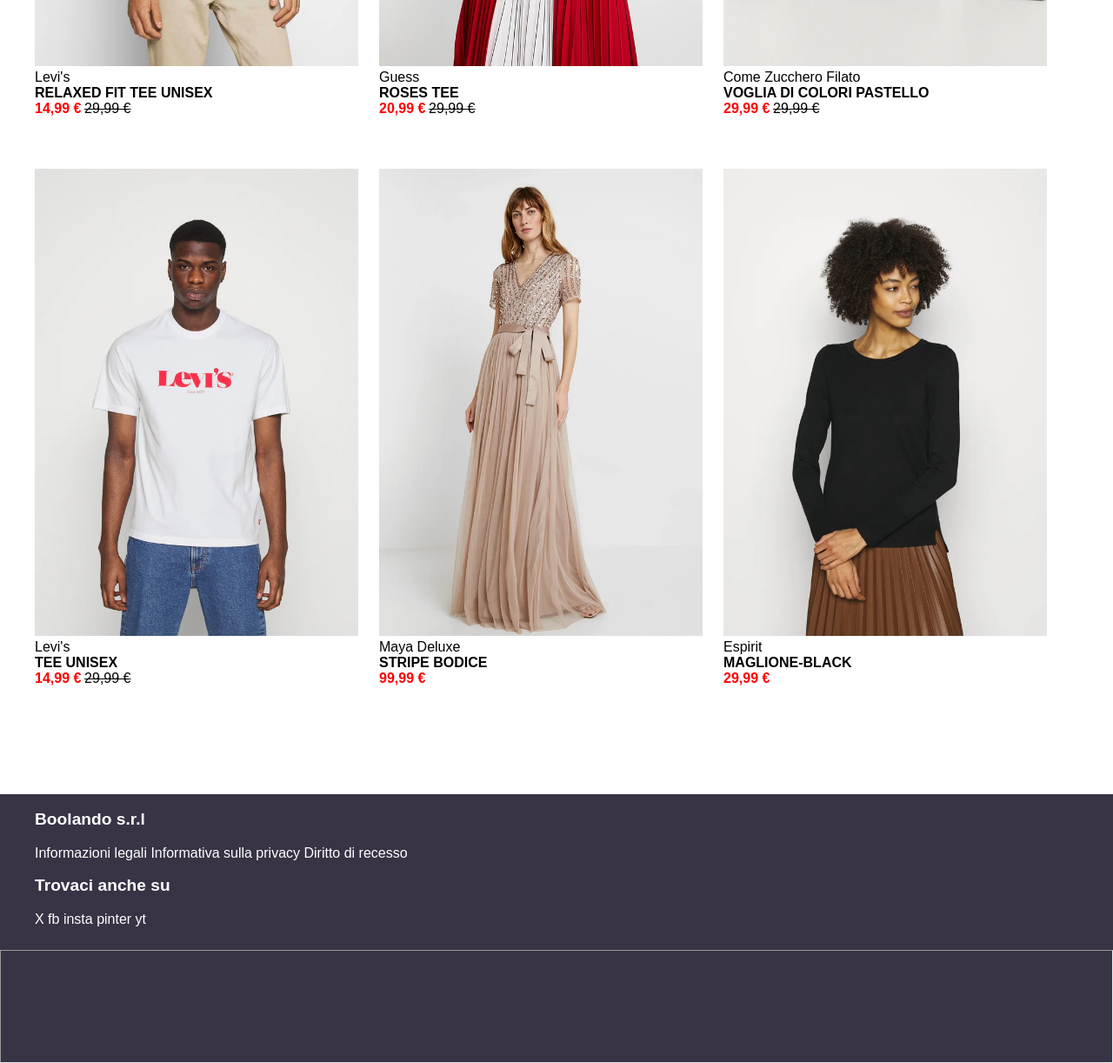
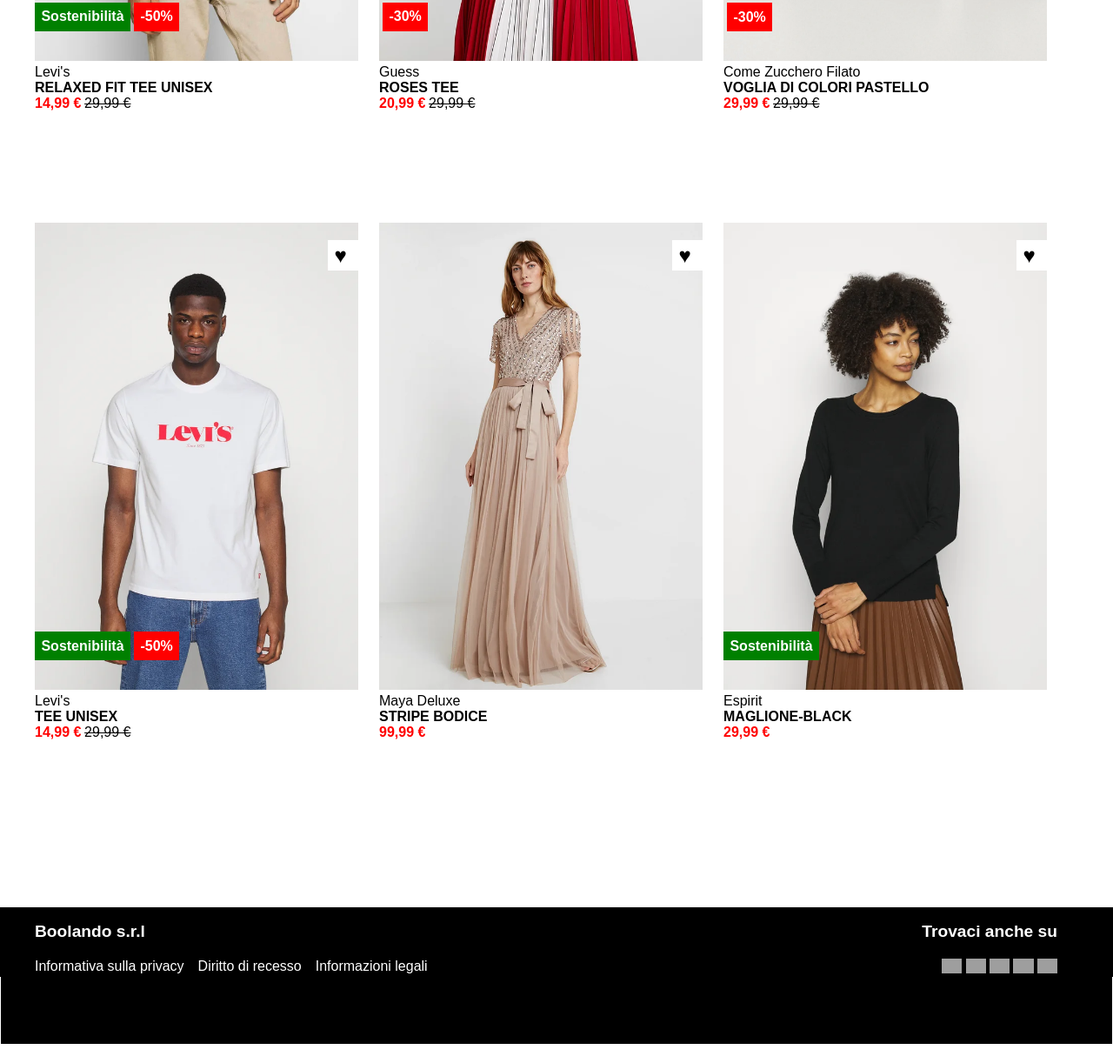
Before and after one commit to LeoPalmieri98/html-css-boolando, a plain HTML site: page index.html in a window 1280 px wide. Shown: the part 609-1831 px from the top of the page at 87% size. After the commit the page ends 1810 px from the top, so only its background shows below. Drawn offline with Linux system fonts and the light colour scheme; grey boxes are pictures that could not be loaded.

Commit message:
addhooverandfooter

```diff
--- a/index.html
+++ b/index.html
@@ -16,7 +16,7 @@
             <div class="container-row dimension-header">
                 <div id="navtext">Donna Uomo Bambini</div>
                 <img id="logosizing" src="./img/boolean-logo.png" alt="boolean-logo">
-                <div>
+                <div id="navlogin">
                     <svg xmlns="http://www.w3.org/2000/svg" fill="none" viewBox="0 0 24 24" stroke-width="1.5"
                         stroke="currentColor" class="size-6">
                         <path stroke-linecap="round" stroke-linejoin="round"
@@ -46,32 +46,49 @@
                 <h4>RELAXED FIT TEE UNISEX</h4>
                 <div><span class="colortextred">14,99 €</span><s>29,99 €</s></div>
                 </p>
+                <div class="cardheart">♥</div>
+                <div class="container-row card-image-bottom">
+                    <div class="cardgreen">Sostenibilità</div>
+                    <div class="card-red">-50%</div>
+                </div>
             </div>
-            <div class="column-33"><img src="./img/2.webp" alt="">
+            <div class="column-33 id=imghover1"><img src="./img/2.webp" alt="">
                 <p>Guess
                 <h4>ROSES TEE</h4>
                 <div><span class="colortextred">20,99 €</span><s>29,99 €</s></div>
                 </p>
+                <div class="cardheart">♥</div>
+                <div class="card-red card-image-bottom">-30%</div>
             </div>
             <div class="column-33"><img src="./img/3.webp" alt="">
                 <p>Come Zucchero Filato
                 <h4>VOGLIA DI COLORI PASTELLO</h4>
                 <div><span class="colortextred">29,99 €</span><s>29,99 €</s></div>
                 </p>
+                <div class="cardheart">♥</div>
+                <div class="card-red card-image-bottom">-30%</div>
             </div>
             <div class="column-33"><img src="./img/4.webp" alt="">
                 <p>Levi's
                 <h4>TEE UNISEX</h4>
                 <div><span class="colortextred">14,99 €</span><s>29,99 €</s></div>
                 </p>
+                <div class="cardheart">♥</div>
+                <div class="container-row card-image-bottom">
+                    <div class="cardgreen">Sostenibilità</div>
+                    <div class="card-red">-50%</div>
+                </div>
             </div>
             <div class="column-33"><img src="./img/5.webp" alt="">
                 <p>Maya Deluxe
                 <h4>STRIPE BODICE</h4><span class="colortextred">99,99 €</span></p>
+                <div class="cardheart">♥</div>
             </div>
             <div class="column-33"><img src="./img/6.webp" alt="">
                 <p>Espirit
                 <h4>MAGLIONE-BLACK</h4><span class="colortextred">29,99 €</span></p>
+                <div class="cardheart">♥</div>
+                <div class="cardgreen card-image-bottom">Sostenibilità</div>
             </div>
 
         </div>
@@ -80,22 +97,31 @@
     <!--FOOTERBAR-->
 
     <footer>
-        <div class="boxed">
+        <div class="container-row boxed">
             <div class="container-column textfooterwhite">
                 <h5>Boolando s.r.l</h5>
                 <div>
-                    <span>Informazioni legali</span>
-                    <span>Informativa sulla privacy</span>
-                    <span>Diritto di recesso</span>
+                    <span class="margin-navfoot">Informativa sulla privacy</span>
+                    <span class="margin-navfoot">Diritto di recesso</span>
+                    <span class="margin-navfoot">Informazioni legali</span>
                 </div>
             </div>
-            <div class="textfooterwhite">
+            <div class="textfooterwhite align-textend">
                 <h5>Trovaci anche su</h5>
-                <p>X fb insta pinter yt</p>
+                <div>
+                    <img class="iconsocial" src="https://img.icons8.com/material/24/twitter--v2.png" alt="logoX">
+                    <img class="iconsocial " src="https://img.icons8.com/?size=100&id=118466&format=png&color=000000"
+                        alt="facebookicon">
+                    <img class="iconsocial" src="https://img.icons8.com/?size=100&id=84884&format=png&color=000000" alt="instaico">
+                    <img class="iconsocial" src="https://img.icons8.com/?size=100&id=87072&format=png&color=000000" alt="pintertestico">
+                    <img class="iconsocial" src="https://img.icons8.com/?size=100&id=85433&format=png&color=000000" alt="y-tico">
+                </div>
             </div>
         </div>
-    <hr>
+        <hr>
     </footer>
+
 </body>
 
+
 </html>
--- a/style.css
+++ b/style.css
@@ -38,7 +38,7 @@ main {
 
 footer {
   min-height: 50%S;
-  background-color: rgba(56, 51, 69, 1);
+  background-color: rgb(0, 0, 0);
 }
 
 h5 {
@@ -48,8 +48,11 @@ h5 {
 }
 
 hr {
-  margin-top: 2%;
-  padding-bottom: 10%;
+  padding-top: 3%;
+  padding-bottom: 3%;
+  color: white;
+  border-style: solid;
+  border-top: 10px;
 }
 
 /* NAVBARCSS */
@@ -59,10 +62,15 @@ hr {
 }
 
 .dimension-header {
-  justify-content: space-between;
-  padding: 2% 0% 2% 0%;
-  padding-right: 17.5%;
+    justify-content: space-between;
+    padding: 2% 1% 2% 1%;
+    padding-right: 17.5%;
 }
+
+#navlogin {
+    display: flex;
+    height: 20px;
+  }
 
 .navcolorbar {
   color: white;
@@ -84,7 +92,6 @@ hr {
 .column-33 {
   width: 31%;
   padding-bottom: 5%;
-
 }
 
 .flex-wrap {
@@ -96,6 +103,60 @@ hr {
   width: 100%;
 }
 
+.positionheart {
+  position: relative;
+
+}
+
+.label {
+    position: absolute;
+    top: 1em;
+    right: 0px;
+    background: gray;
+    color: white;
+    padding: 0.25em 0.5em 0.25em 0.75em;
+}
+
+.cardheart {
+    background-color: white;
+    position: relative;
+    top: -575px;
+    right: -337px;
+    height: 35px;
+    padding: 1%;
+    padding-left: 2%;
+    width: 35px;
+    font-size: x-large;
+ }
+
+ .cardgreen {
+    background-color: green;
+    width: 110px;
+    color: white;
+    padding: 2%;
+    font-size: medium;
+    font-weight: 600;
+    }
+
+.card-red {
+    margin-left: 4px;
+    width: 14%;
+    background-color: red;
+    color: white;
+    padding: 2%;
+    font-weight: 600;
+    }
+
+.card-image-bottom {
+    position: relative;
+    top: -160px;
+    }
+
+.cardheart:hover {
+     color: red;
+     background-color:  rgba(217, 217, 216, 1);;
+}
+
 /* FOOTERBAR */
 
 .textfooterwhite {
@@ -103,3 +164,18 @@ hr {
  padding-right: 2%;
  width: 50%;
 }
+
+
+
+.align-textend  {
+  text-align: end;
+}
+
+.margin-navfoot {
+   margin-right: 2%;
+   }
+
+.iconsocial {
+  background-color: white;
+  max-width: 4%;
+  }
```
